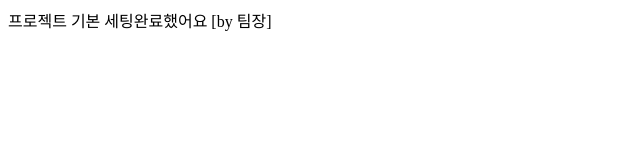
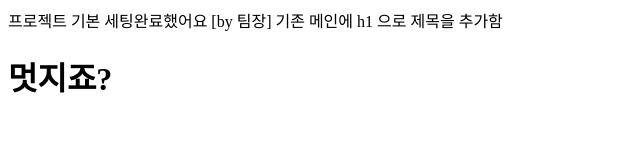
Before and after one commit to brian80/projecta, a plain HTML site: page index.html in a window 1280 px wide. Shown: the whole page, without its empty margins (0-640 px from the left). Drawn offline with Linux system fonts and the light colour scheme.

Commit message:
h1 추가

```diff
--- a/index.html
+++ b/index.html
@@ -7,5 +7,8 @@
 </head>
 <body>
     프로젝트 기본 세팅완료했어요 [by 팀장]
+
+    기존 메인에 h1 으로 제목을 추가함
+    <h1>멋지죠?</h1>
 </body>
 </html>
```
